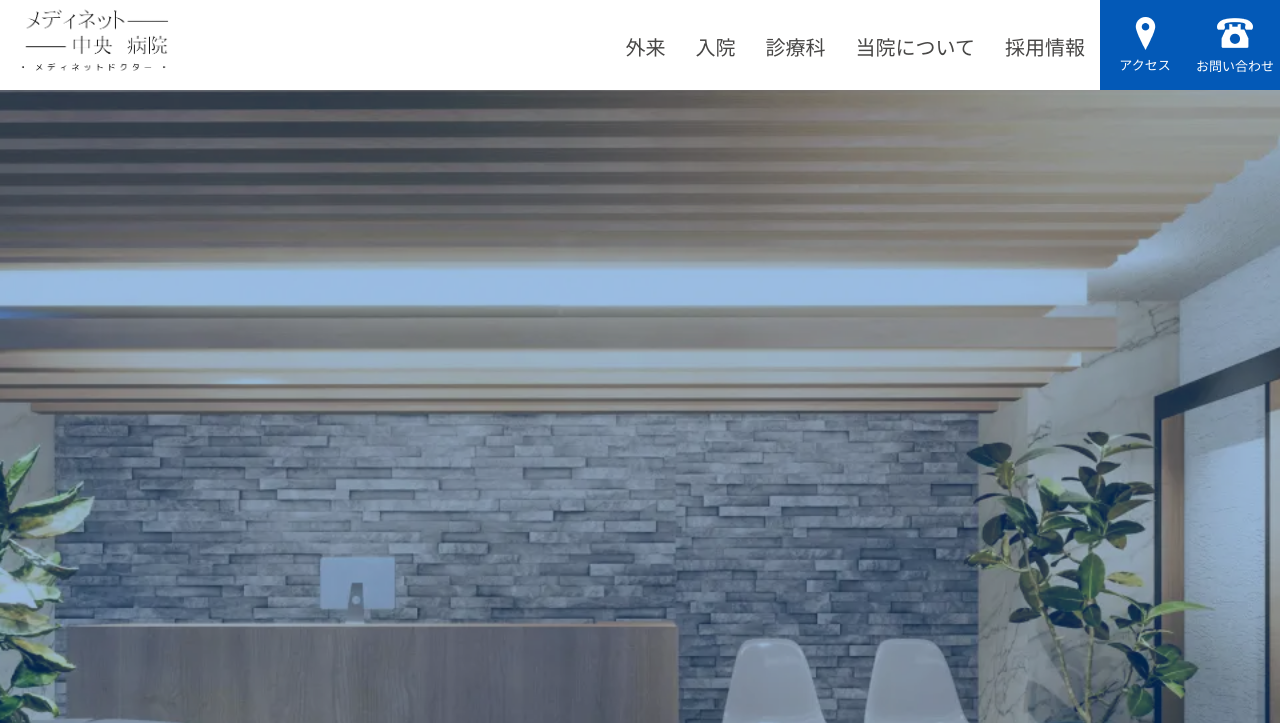
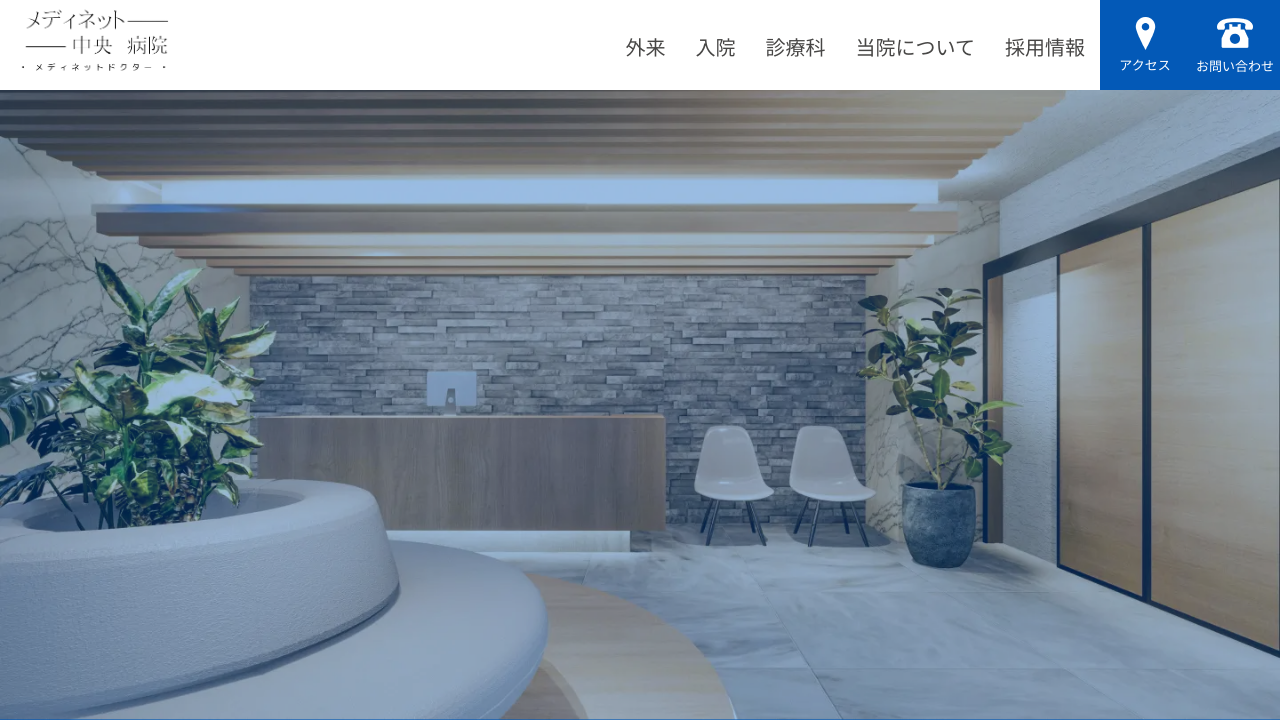
Before and after one commit to Uchiborii/Clinic-HP-1, a website: page index.html in a window 1280 px wide. Shown: the top 723 px of the page. Drawn offline with nearby package versions, Linux system fonts and the light colour scheme; no server answers.

Commit message:
fix:トップ画像横幅#16

```diff
--- a/css/index.css
+++ b/css/index.css
@@ -35,12 +35,12 @@ body {
 }
 
 .logo-top {
-	max-width: 100%;
+  width: 100%;
   position: relative;
   background-color: #0359b7;
   display: inline-block;
   height: auto;
-	position: relative;
+  position: relative;
 }
 
 .logo-top h1 {
@@ -58,8 +58,8 @@ body {
 }
 
 .top-photo {
-  max-width: 100%;
-	height: auto;
+  width: 100%;
+  height: auto;
   object-fit: cover;
   margin: 0;
   padding: 0;
@@ -107,7 +107,7 @@ body {
 
 .greeting {
   text-align: center;
-	padding: 30px 0 10px 0;
+  padding: 30px 0 10px 0;
 }
 .doctor-greeting {
   text-align: center;
@@ -173,7 +173,8 @@ section.infomation-box {
   }
 
   .logo-top {
-    height: 1080px !important;
+    width: 100%;
+    height: auto;
     margin: 0;
     padding: 0;
   }
@@ -186,8 +187,10 @@ section.infomation-box {
   }
 
   .top-photo {
-		max-width: 100%;
-    height: 1080px !important;
+    /* max-width: 100%;
+    height: 1080px !important; */
+    width: 100%;
+    height: auto;
   }
 
   .box-menu {
@@ -201,8 +204,6 @@ section.infomation-box {
   .box-menu :hover {
     background-color: #023064;
   }
-
-
 
   .box-menu {
     color: white;
```
